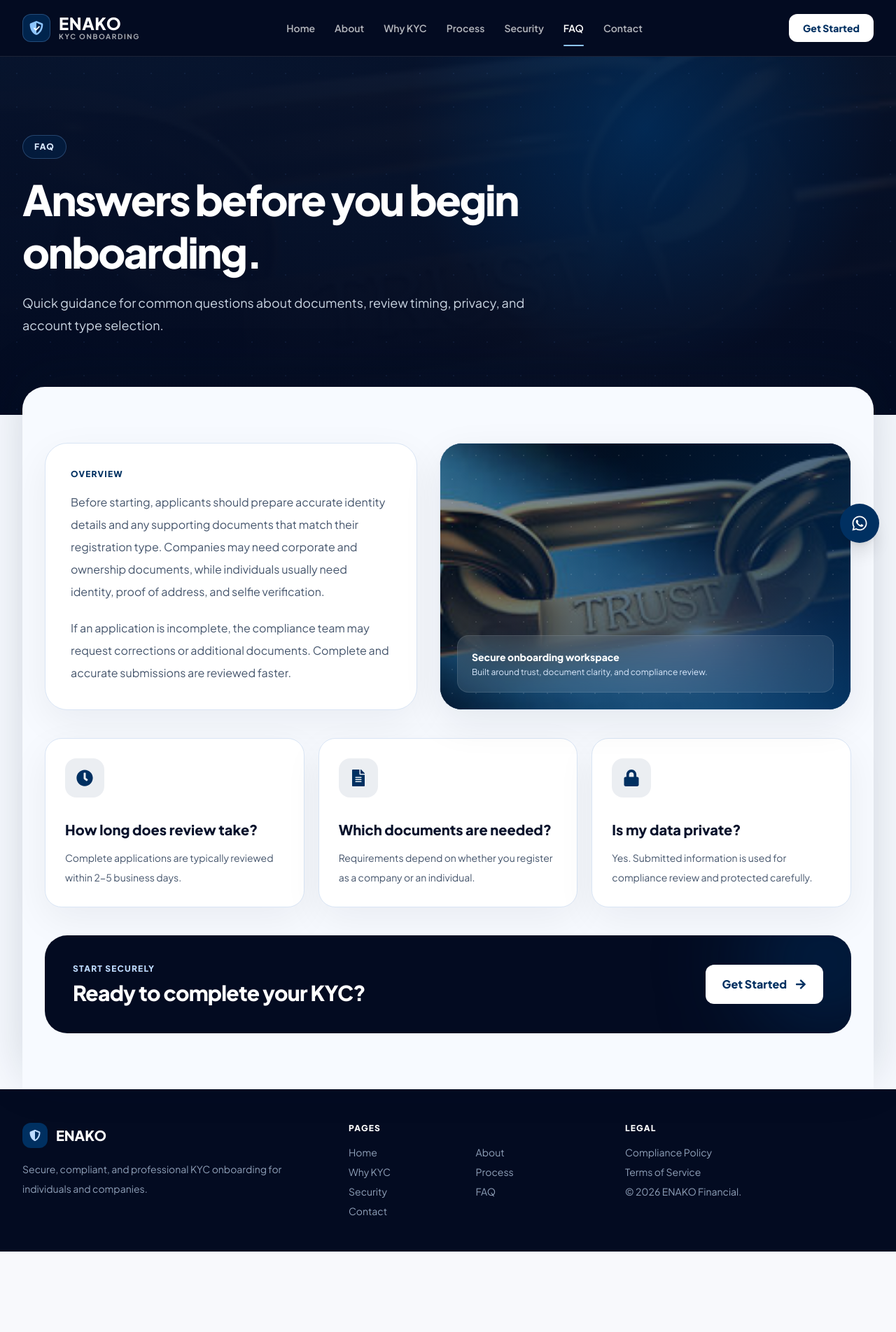
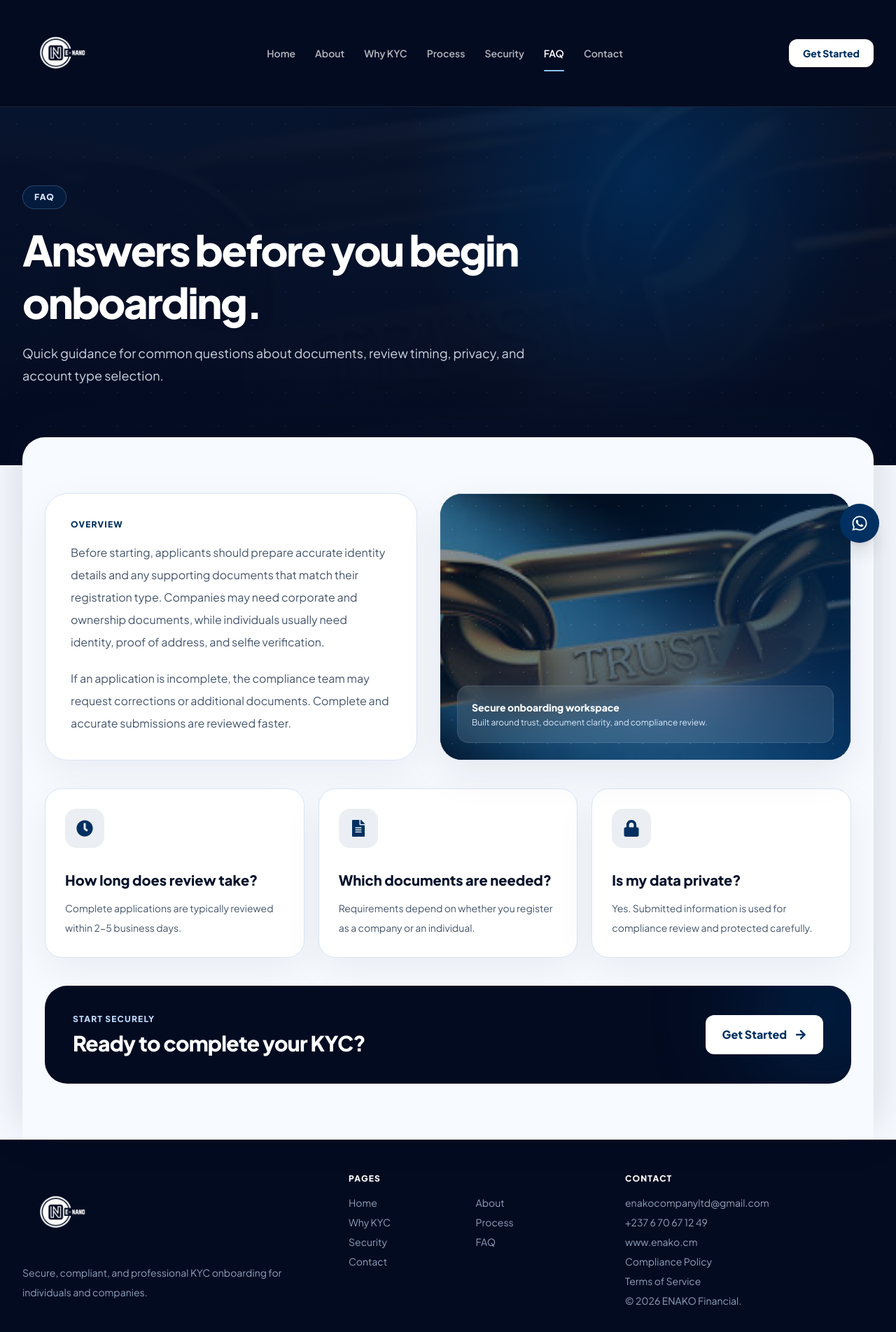
Before and after one commit to enakoweb88-sys/test, a React (Vite) app: page /faq in a window 1280 px wide. Shown: the top 1904 px of the page at 70% size. Before the commit the page ends 1789 px from the top, so only its background shows below. Built offline with nearby package versions, Linux system fonts and the light colour scheme.

Commit message:
Updated project changes

```diff
--- a/src/App.tsx
+++ b/src/App.tsx
@@ -26,7 +26,10 @@ import ClientKycForm from './pages/ClientKycForm';
 import { InfoPage } from './pages/MarketingPages';
 
 // ─── Config ──────────────────────────────────────────────────────────────────
-const WHATSAPP_NUMBER = '1234567890'; // Replace with your actual WhatsApp number
+const CONTACT_PHONE = '+237 6 70 67 12 49';
+const WHATSAPP_NUMBER = '237670671249';
+const WEBSITE_URL = 'https://www.enako.cm';
+const WEBSITE_LABEL = 'www.enako.cm';
 
 // ─── WhatsApp Widget ──────────────────────────────────────────────────────────
 function WhatsAppWidget() {
@@ -194,8 +197,7 @@ function Sidebar({ active }: { active: string }) {
   return (
     <aside className="hidden md:flex w-56 lg:w-64 shrink-0 fixed top-0 left-0 h-screen bg-white border-r border-slate-200 flex-col px-4 py-8 z-20 overflow-y-auto">
       <Link to="/" className="flex items-center gap-2 mb-8 no-underline">
-        <div className="w-6 h-1.5 bg-[#003061] rounded-sm" />
-        <span className="text-base lg:text-lg font-extrabold text-[#003061] tracking-tight">ENAKO</span>
+        <img src="/logo.png" alt="ENAKO Logo" className="h-24 w-auto object-contain" />
       </Link>
       <div className="text-[10px] font-bold uppercase tracking-widest text-slate-400 mb-4 px-1">KYC Progress</div>
       <nav className="flex flex-col gap-0.5">
@@ -269,8 +271,7 @@ function KYCForm() {
       <div className="md:hidden fixed top-0 left-0 right-0 z-30 bg-white border-b border-slate-200 px-4 py-3 shadow-sm">
         <div className="flex items-center justify-between">
           <div className="flex items-center gap-2">
-            <div className="w-5 h-1 bg-[#003061] rounded-sm" />
-            <span className="text-sm font-extrabold text-[#003061]">ENAKO</span>
+            <img src="/logo.png" alt="ENAKO Logo" className="h-24 w-auto object-contain" />
           </div>
           <div className="text-right">
             <div className="text-[10px] font-bold uppercase tracking-widest text-slate-400 leading-none">Step {activeLabel?.num} of 6</div>
@@ -484,7 +485,7 @@ function KYCForm() {
 
           {/* Footer */}
           <footer className="mt-12 pt-8 border-t border-slate-200 text-center">
-            <div className="text-[11px] sm:text-xs font-bold uppercase tracking-widest text-slate-800 mb-3">ENAKO FINANCIAL</div>
+            <img src="/logo.png" alt="ENAKO Financial" className="mx-auto mb-4 h-24 w-auto object-contain" />
             <div className="flex flex-wrap justify-center gap-4 sm:gap-6 text-xs text-slate-400 mb-4">
               <Link to="/contact" className="hover:text-slate-600 transition-colors">Contact Support</Link>
               <Link to="/compliance-policy" className="hover:text-slate-600 transition-colors">Compliance Policy</Link>
@@ -736,14 +737,7 @@ function LandingPage() {
         <nav className="relative z-30 px-4 sm:px-8 pt-5">
           <div className="max-w-7xl mx-auto flex items-center justify-between">
             <Link to="/" className="flex items-center gap-3">
-              <div className="relative h-10 w-10 rounded-xl bg-blue-500/15 border border-blue-400/30 flex items-center justify-center text-blue-400 shadow-[0_0_28px_rgba(59,130,246,0.35)]">
-                <FaShieldAlt className="text-xl" />
-                <FaCheck className="absolute text-[9px] text-white" />
-              </div>
-              <div>
-                <div className="text-2xl font-extrabold leading-none tracking-wide">ENAKO</div>
-                <div className="text-[10px] font-bold uppercase tracking-[0.16em] text-white/65">KYC Onboarding</div>
-              </div>
+              <img src="/logo.png" alt="ENAKO Logo" className="h-28 w-auto object-contain" />
             </Link>
 
             <div className="hidden lg:flex items-center gap-9 text-sm font-semibold text-white/80">
@@ -1228,10 +1222,7 @@ function LandingPage() {
         <div className="max-w-7xl mx-auto">
           <div className="grid grid-cols-1 sm:grid-cols-3 gap-8 sm:gap-10 mb-10 text-center sm:text-left">
             <div>
-              <div className="flex items-center justify-center sm:justify-start gap-2 mb-4">
-                <div className="w-6 h-1.5 bg-blue-400 rounded-sm" />
-                <span className="text-white font-extrabold text-base">ENAKO</span>
-              </div>
+              <img src="/logo.png" alt="ENAKO Logo" className="mx-auto sm:mx-0 mb-5 h-28 w-auto object-contain" />
               <p className="text-xs text-slate-500 leading-relaxed max-w-xs mx-auto sm:mx-0">{t.footerSlogan}</p>
             </div>
             <div>
@@ -1249,6 +1240,8 @@ function LandingPage() {
               <div className="text-xs space-y-1.5">
                 <div>enakocompanyltd@gmail.com</div>
                 <div>legal@enako.com</div>
+                <a href={`tel:${CONTACT_PHONE.replace(/\s/g, '')}`} className="block hover:text-white transition-colors">{CONTACT_PHONE}</a>
+                <a href={WEBSITE_URL} target="_blank" rel="noreferrer" className="block hover:text-white transition-colors">{WEBSITE_LABEL}</a>
                 <div>{t.footerHours}</div>
               </div>
             </div>
--- a/src/pages/ClientKycForm.tsx
+++ b/src/pages/ClientKycForm.tsx
@@ -399,14 +399,7 @@ function BrandHeader() {
     <header className="bg-[#030b21] border-b border-white/10 text-white">
       <div className="max-w-7xl mx-auto px-5 sm:px-8 py-5 flex items-center justify-between">
         <Link to="/" className="flex items-center gap-3">
-          <div className="relative h-10 w-10 rounded-xl bg-[#003061]/70 border border-blue-300/25 flex items-center justify-center text-blue-300">
-            <FaShieldAlt className="text-xl" />
-            <FaCheck className="absolute text-[9px] text-white" />
-          </div>
-          <div>
-            <div className="text-2xl font-extrabold leading-none tracking-wide">ENAKO</div>
-            <div className="text-[10px] font-bold uppercase tracking-[0.16em] text-white/65">KYC Onboarding</div>
-          </div>
+          <img src="/logo.png" alt="ENAKO Logo" className="h-28 w-auto object-contain" />
         </Link>
         <div className="hidden sm:flex items-center gap-2 text-xs font-bold text-white/85">
           <FaShieldAlt className="text-blue-300" />
--- a/src/pages/MarketingPages.tsx
+++ b/src/pages/MarketingPages.tsx
@@ -27,6 +27,10 @@ const navItems = [
   { label: 'Contact', path: '/contact' },
 ];
 
+const contactPhone = '+237 6 70 67 12 49';
+const websiteUrl = 'https://www.enako.cm';
+const websiteLabel = 'www.enako.cm';
+
 export function MarketingHeader() {
   const location = useLocation();
   const [open, setOpen] = useState(false);
@@ -35,14 +39,7 @@ export function MarketingHeader() {
     <header className="relative z-30 bg-[#030b21] border-b border-white/10">
       <div className="max-w-7xl mx-auto px-5 sm:px-8 py-5 flex items-center justify-between">
         <Link to="/" className="flex items-center gap-3">
-          <div className="relative h-10 w-10 rounded-xl bg-[#003061]/70 border border-blue-300/25 flex items-center justify-center text-blue-300">
-            <FaShieldAlt className="text-xl" />
-            <FaCheck className="absolute text-[9px] text-white" />
-          </div>
-          <div>
-            <div className="text-2xl font-extrabold leading-none text-white tracking-wide">ENAKO</div>
-            <div className="text-[10px] font-bold uppercase tracking-[0.16em] text-white/65">KYC Onboarding</div>
-          </div>
+          <img src="/logo.png" alt="ENAKO Logo" className="h-28 w-auto object-contain" />
         </Link>
 
         <nav className="hidden lg:flex items-center gap-7 text-sm font-semibold text-white/70">
@@ -100,10 +97,7 @@ export function MarketingFooter() {
       <div className="max-w-7xl mx-auto grid grid-cols-1 md:grid-cols-[1.2fr_1fr_1fr] gap-10">
         <div>
           <div className="flex items-center gap-3 mb-4">
-            <div className="h-9 w-9 rounded-xl bg-[#003061] flex items-center justify-center text-blue-200">
-              <FaShieldAlt />
-            </div>
-            <div className="text-white font-extrabold text-xl">ENAKO</div>
+            <img src="/logo.png" alt="ENAKO Logo" className="h-28 w-auto object-contain" />
           </div>
           <p className="text-sm leading-7 max-w-md">Secure, compliant, and professional KYC onboarding for individuals and companies.</p>
         </div>
@@ -114,8 +108,11 @@ export function MarketingFooter() {
           </div>
         </div>
         <div>
-          <div className="text-white text-xs font-extrabold uppercase tracking-widest mb-4">Legal</div>
+          <div className="text-white text-xs font-extrabold uppercase tracking-widest mb-4">Contact</div>
           <div className="flex flex-col gap-2 text-sm">
+            <span>enakocompanyltd@gmail.com</span>
+            <a href={`tel:${contactPhone.replace(/\s/g, '')}`} className="hover:text-white">{contactPhone}</a>
+            <a href={websiteUrl} target="_blank" rel="noreferrer" className="hover:text-white">{websiteLabel}</a>
             <Link to="/compliance-policy" className="hover:text-white">Compliance Policy</Link>
             <Link to="/terms" className="hover:text-white">Terms of Service</Link>
             <span>© 2026 ENAKO Financial.</span>
@@ -297,7 +294,8 @@ export function MarketingContact() {
         <div className="space-y-5">
           {[
             { icon: FaEnvelope, label: 'Email', value: 'enakocompanyltd@gmail.com' },
-            { icon: FaPhoneAlt, label: 'Phone', value: '+1 (800) 000-0000' },
+            { icon: FaPhoneAlt, label: 'Phone', value: contactPhone },
+            { icon: FaGlobe, label: 'Website', value: websiteLabel },
             { icon: FaClock, label: 'Office Hours', value: 'Mon - Fri, 9am - 5pm GMT' },
           ].map(item => (
             <div key={item.label} className="bg-white border border-[#d9e5f5] rounded-3xl p-6 flex items-center gap-5 shadow-[0_18px_55px_rgba(15,23,42,0.06)]">
--- a/src/pages/Register.tsx
+++ b/src/pages/Register.tsx
@@ -44,14 +44,7 @@ export default function Register() {
       <header className="relative z-20 bg-[#030b21] border-b border-white/10">
         <div className="max-w-7xl mx-auto px-5 sm:px-8 py-5 flex items-center justify-between">
           <Link to="/" className="flex items-center gap-3">
-            <div className="relative h-11 w-11 rounded-xl bg-[#003061]/70 border border-blue-300/25 flex items-center justify-center text-blue-300">
-              <FaShieldAlt className="text-xl" />
-              <FaCheck className="absolute text-[9px] text-white" />
-            </div>
-            <div>
-              <div className="text-2xl font-extrabold leading-none text-white tracking-wide">ENAKO</div>
-              <div className="text-[10px] font-bold uppercase tracking-[0.16em] text-white/65">KYC Onboarding</div>
-            </div>
+            <img src="/logo.png" alt="ENAKO Logo" className="h-28 w-auto object-contain" />
           </Link>
           <div className="hidden sm:flex items-center gap-2 text-sm font-bold text-white">
             <FaShieldAlt className="text-blue-300" />
```
Also changed, not shown: public/logo.png (added), public/wjite no bg.jpeg (added).
